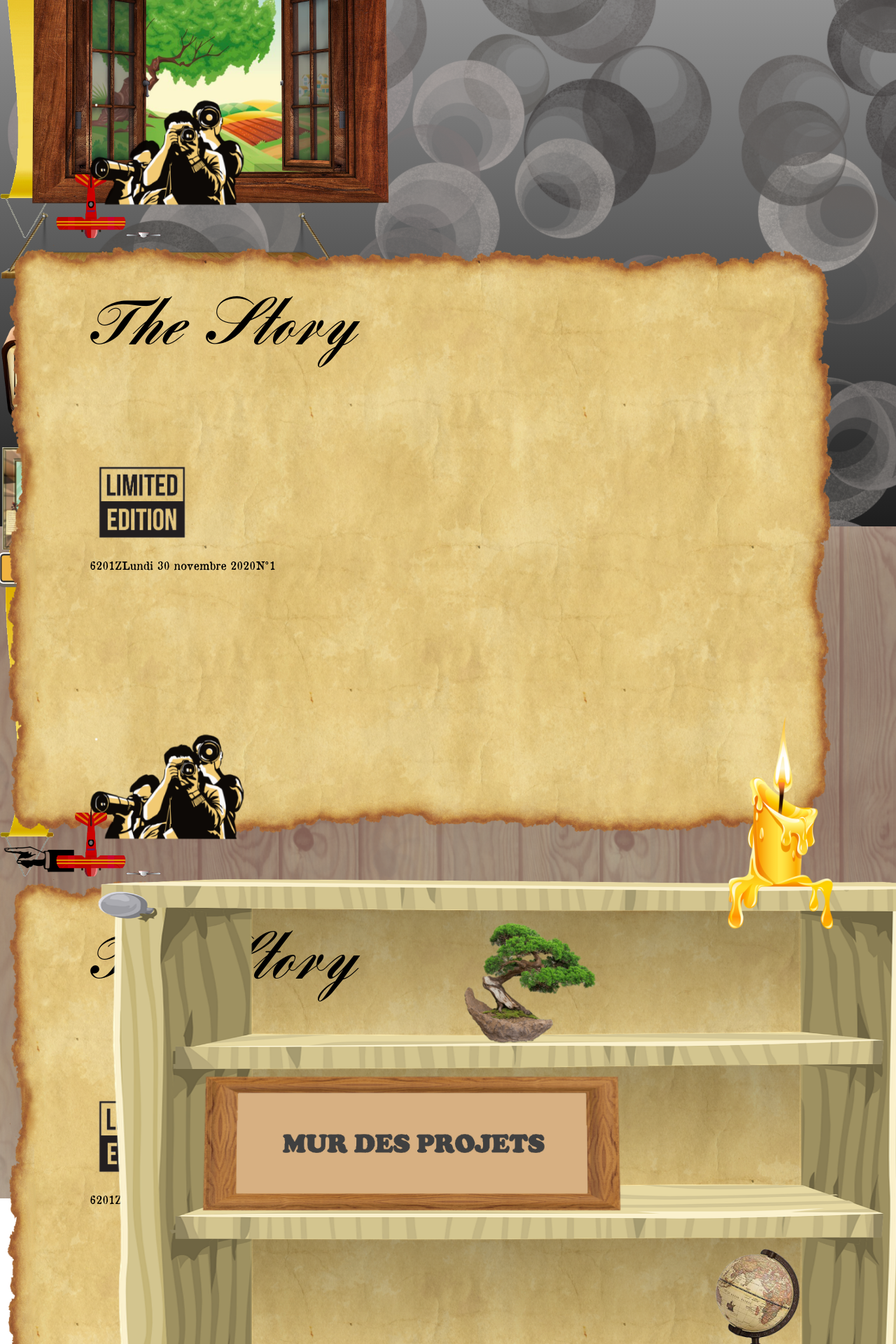
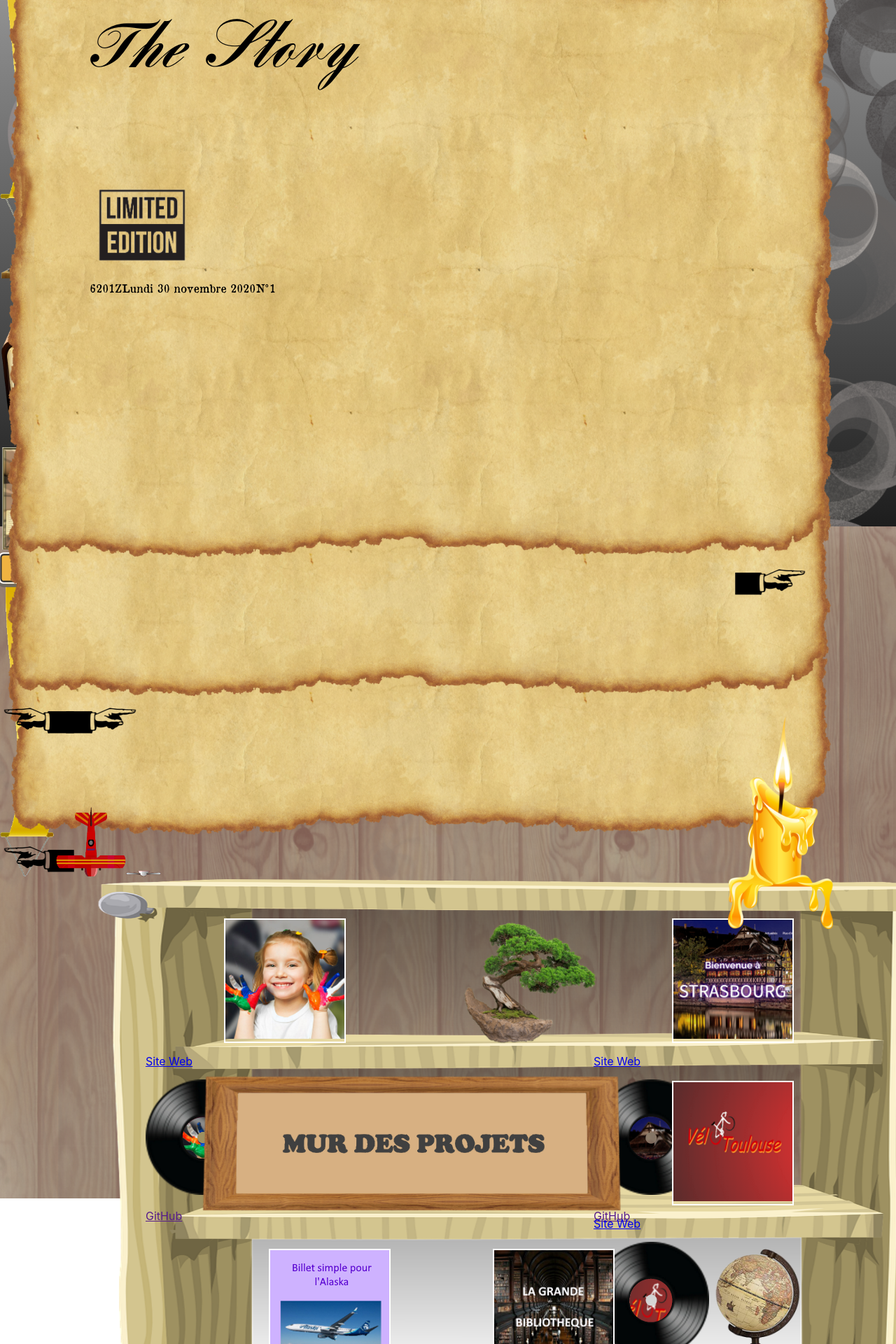
Before and after one commit to lutinmaviou/Portfolio-2.0, a React (Create React App) app: page / in a window 1280 px wide. Shown: the part 880-2800 px from the top of the page at 70% size. Built offline with nearby package versions, Linux system fonts and the light colour scheme; a web font is replaced by a local one.

Commit message:
refactor(tailwindcss): rewrite top and left positions in pure css

```diff
--- a/src/Components/About/About.js
+++ b/src/Components/About/About.js
@@ -8,8 +8,8 @@ const About = () => {
       <VerticalPlane />
       <div className="flex flex-col">
         <Newspaper pageNb="3" rotate="-rotate-2" lastPage="true" />
-        <Newspaper pageNb="2" top="100" />
-        <Newspaper pageNb="1" top="200" rotate="rotate-2" firstPage="true" />
+        <Newspaper pageNb="2" />
+        <Newspaper pageNb="1" rotate="rotate-2" firstPage="true" />
       </div>
     </div>
   );
--- a/src/Components/About/Newspaper/Newspaper.css
+++ b/src/Components/About/Newspaper/Newspaper.css
@@ -9,16 +9,24 @@
   animation: hinge 0.7s ease-in-out paused;
 }
 
+.page-2 {
+  top: -69rem;
+}
+
+.page-1 {
+  top: -138rem;
+}
+
 #buttons {
   position: relative;
 }
 
-#buttons:hover {
-  cursor: pointer;
+#right-finger {
+  margin-left: 66rem;
 }
 
-#right-finger {
-  margin-left: 66rem;
+.right-finger, .left-finger{
+  cursor: pointer;
 }
 
 .right-finger {
--- a/src/Components/About/Newspaper/Newspaper.js
+++ b/src/Components/About/Newspaper/Newspaper.js
@@ -15,6 +15,7 @@ class Newspaper extends Component {
   }
 
   componentDidMount = () => {
+    console.log(this.props);
     const { firstPage, lastPage } = this.props;
     if (firstPage || lastPage) {
       this.setState({
@@ -43,7 +44,7 @@ class Newspaper extends Component {
     return (
       <div
         id="newspaper-container"
-        className={`my-24 -top-${this.props.top} transform ${this.props.rotate} page-${this.props.pageNb}`}
+        className={`my-24 transform ${this.props.rotate} page-${this.props.pageNb}`}
       >
         <img src={Paper} alt="Vieux journal" />
         <Header />
--- a/src/Components/Portfolio/Lp-shelf/LpShelf.js
+++ b/src/Components/Portfolio/Lp-shelf/LpShelf.js
@@ -32,43 +32,40 @@ const LpShelf = () => {
         img={LpP1}
         website="https://p1.yourwebagency.fr/"
         github=""
+        lpNb="1"
       />
       <img src={Plant} alt="Plante" id="plant" />
       <VinylContainer
         src={P2}
         alt="Pochette vinyle projet 2 OpenClassrooms"
-        top="14"
-        left="60"
         img={LpP2}
         website="https://p2.yourwebagency.fr/"
         github=""
+        lpNb="2"
       />
       <VinylContainer
         src={P3}
         alt="Pochette vinyle projet 3 OpenClassrooms"
-        top="72"
-        left="60"
         img={LpP3}
         website="https://p3.yourwebagency.fr/"
         github=""
+        lpNb="3"
       />
       <VinylContainer
         src={P4}
         alt="Pochette vinyle projet 4 OpenClassrooms"
-        top="33"
-        left="96"
         img={LpP4}
         website="https://writerblog.yourwebagency.fr/"
         github={`${BASE_URL_GITHUB}writerBlog`}
+        lpNb="4"
       />
       <VinylContainer
         src={P5}
         alt="Pochette vinyle projet 5 OpenClassrooms"
-        top="33"
-        left="40"
         img={LpP5}
         website="https://webotek.yourwebagency.fr/"
         github={`${BASE_URL_GITHUB}webotek`}
+        lpNb="5"
       />
       <img src={Globe} alt="Mappemonde" id="globe"/>
       <img src={GoldenFrame} alt="Cadre mur des projets" id="frame"/>
--- a/src/Components/Portfolio/Lp-shelf/Vinyl-container/Vinyl-item/Vinyl.item.js
+++ b/src/Components/Portfolio/Lp-shelf/Vinyl-container/Vinyl-item/Vinyl.item.js
@@ -3,7 +3,6 @@ import Website from "./links/website";
 import "./Vinyl.item.css";
 
 const Vinyl = (props) => {
-  console.log(props);
   return (
     <>
       <div
--- a/src/Components/Portfolio/Lp-shelf/Vinyl-container/Vinyl.container.css
+++ b/src/Components/Portfolio/Lp-shelf/Vinyl-container/Vinyl.container.css
@@ -1,3 +1,28 @@
 #lp-cover{
     position: absolute;
 }
+
+.lp-1{
+    top:3.5rem;
+    left:20rem;
+}
+
+.lp-2{
+    top:3.5rem;
+    left:60rem;
+}
+
+.lp-3{
+    top:18rem;
+    left:60rem;
+}
+
+.lp-4{
+    top:33rem;
+    left:24rem;
+}
+
+.lp-5{
+    top:33rem;
+    left:44rem;
+}
--- a/src/Components/Portfolio/Lp-shelf/Vinyl-container/Vinyl.container.js
+++ b/src/Components/Portfolio/Lp-shelf/Vinyl-container/Vinyl.container.js
@@ -3,10 +3,11 @@ import Vinyl from "./Vinyl-item/Vinyl.item";
 import Cover from "./Vinyl-cover/Vinyl.cover";
 
 const VinylContainer = (props) => {
+  console.log(props);
   const NAME = "Disque vinyle";
   return (
     <>
-      <div id="lp-cover" className={`flex items-center top-${props.top} left-${props.left}`}>
+      <div id="lp-cover" className={`flex items-center lp-${props.lpNb}`}>
         <Cover
           src={props.src}
           alt={props.alt} />
--- a/tailwind.config.js
+++ b/tailwind.config.js
@@ -27,7 +27,7 @@ module.exports = {
         26: "6.5rem",
         30: "30rem",
         33: "33rem",
-        40: "44rem",
+        44: "44rem",
         50: "50rem",
         60: "60rem",
         "-100": "-69rem",
```
Also changed, not shown: 1 other file (tests, documents, lock files or other folders).
